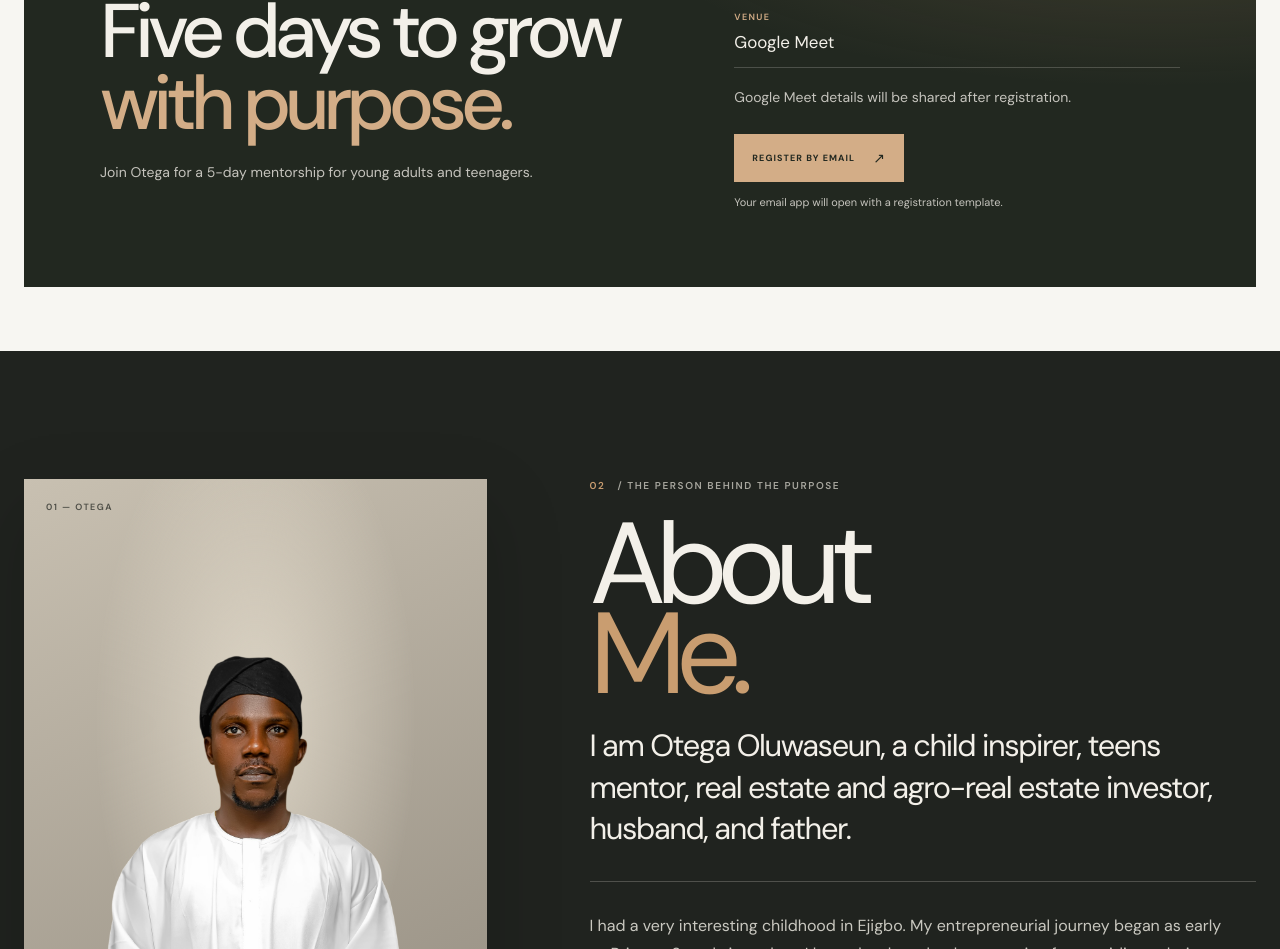
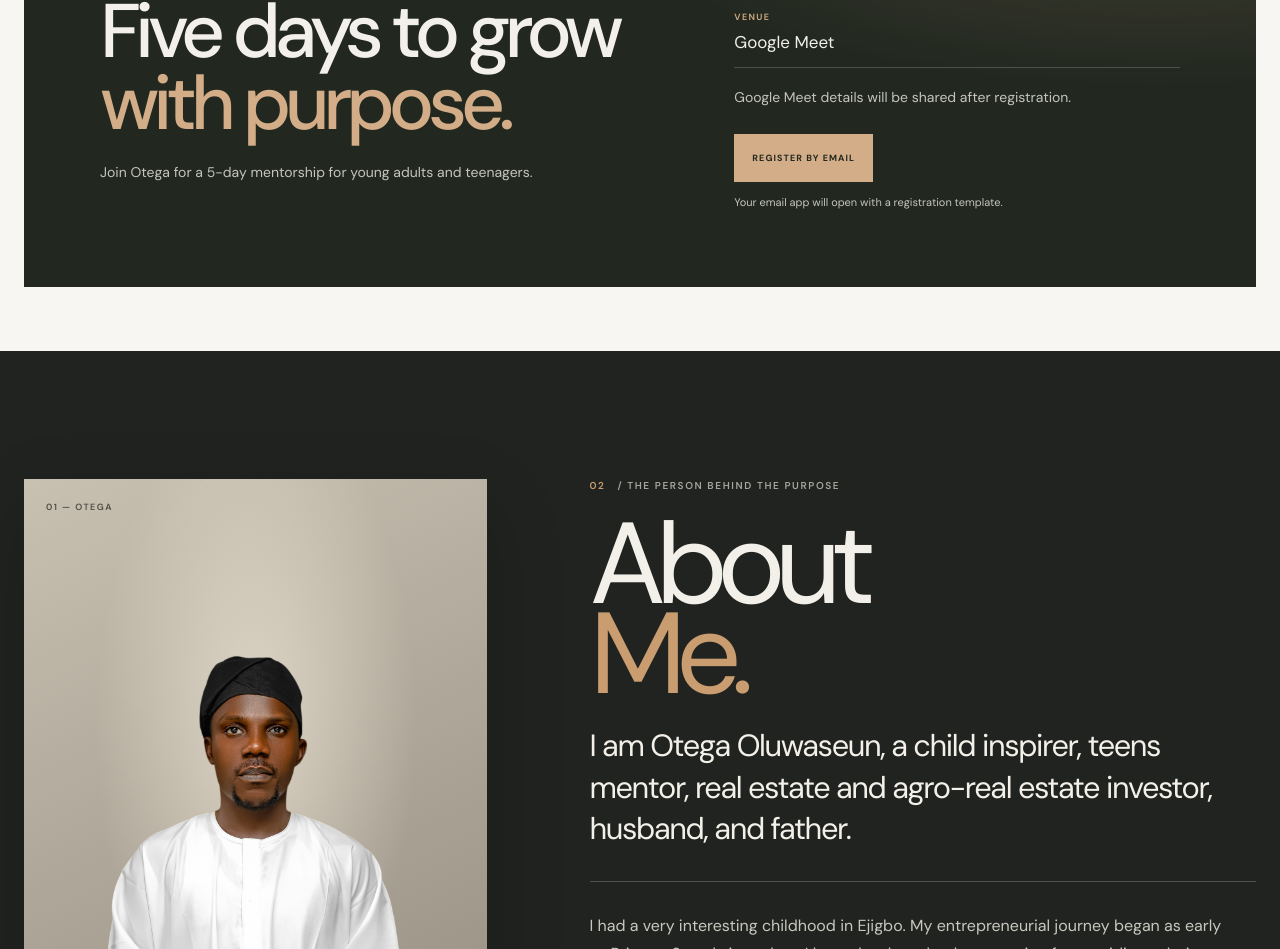
Before and after one commit to Ginormous01/otega-oluwaseun, a plain HTML site: page index.html in a window 1280 px wide. Shown: the part 1006-1955 px from the top of the page. Drawn offline with Linux system fonts and the light colour scheme.

Commit message:
Remove arrow from mentorship registration button
Co-authored-by: Copilot <223556219+Copilot@users.noreply.github.com>

```diff
--- a/index.html
+++ b/index.html
@@ -116,7 +116,7 @@
               class="mentorship-register-link"
               href="mailto:otegaoluwaseun@gmail.com?subject=5-day%20mentorship%20registration&amp;body=Hello%20Otega%2C%0D%0A%0D%0AI%27d%20like%20to%20register%20for%20the%205-day%20mentorship.%0D%0A%0D%0AFull%20name%3A%0D%0AAge%20group%3A%0D%0APhone%20number%20(optional)%3A"
             >
-              REGISTER BY EMAIL <span aria-hidden="true">↗</span>
+              REGISTER BY EMAIL
             </a>
             <p class="mentorship-registration-note">Your email app will open with a registration template.</p>
           </div>
--- a/styles.css
+++ b/styles.css
@@ -355,10 +355,6 @@ main {
 .mentorship-register-link:hover,
 .mentorship-register-link:focus-visible {
   background: #e2c39f;
-}
-
-.mentorship-register-link span {
-  font-size: 14px;
 }
 
 .mentorship-registration-details .mentorship-registration-note {
```
